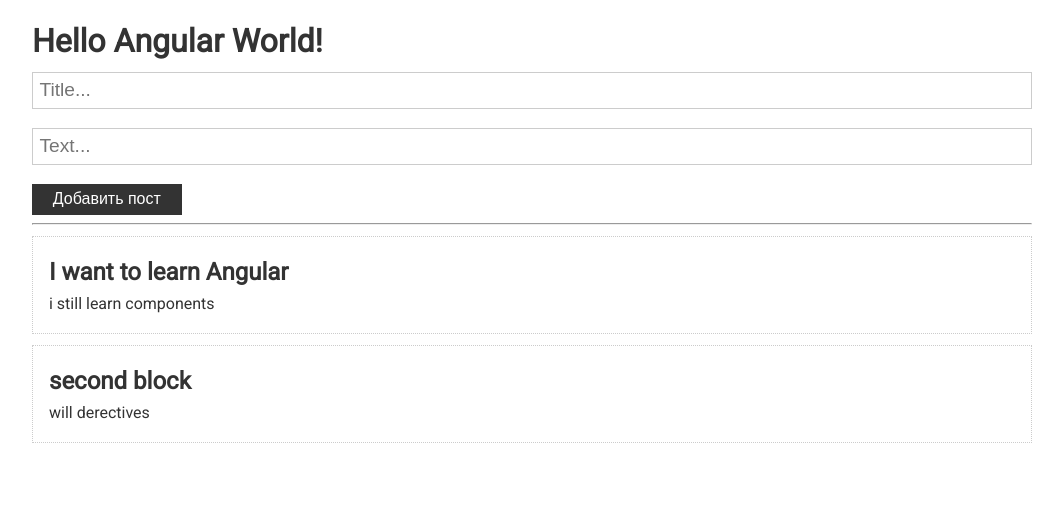
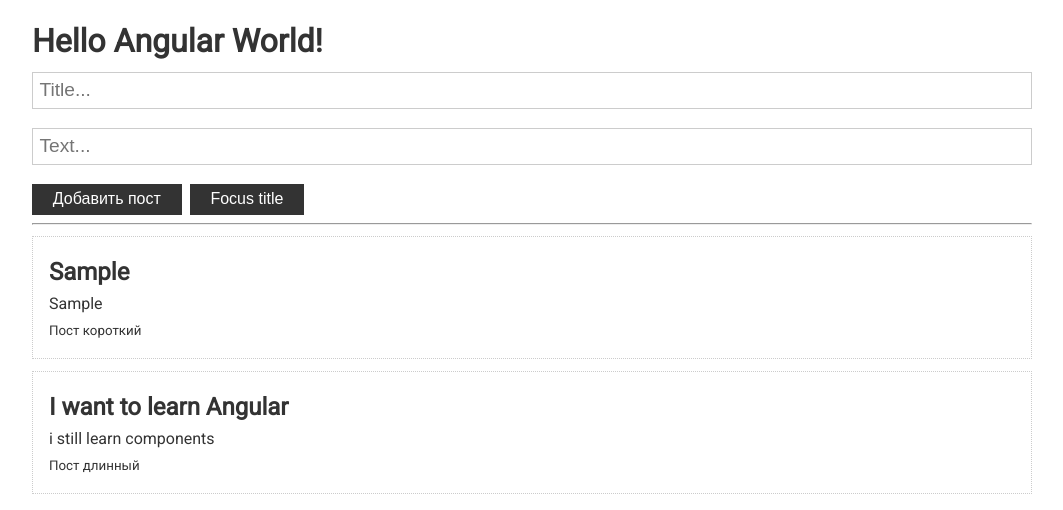
Before and after one commit to www-net/Minin-angular-basics, an Angular app: page / in a window 1280 px wide. Both pictures are taken after typing "Sample", "Sample" into the empty fields and a click on the button "Добавить пост". Shown: the top 510 px of the page, without its empty margins (108-1171 px from the left). Built offline with nearby package versions, Linux system fonts and the light colour scheme.

Commit message:
lifecycle hooks

```diff
--- a/src/app/app.component.html
+++ b/src/app/app.component.html
@@ -1,14 +1,17 @@
 <div class="container">
   <h1>Hello Angular World!</h1>
 
-  <app-post-form>
-    (onAdd)="updatePosts($event)"
-  </app-post-form>
+  <app-post-form (onAdd)="updatePosts($event)"></app-post-form>
 
   <hr>
 
   <app-post *ngFor="let p of posts" [post]="p">
-
+    <div #info>
+      <small *ngIf="p.text.length > 10; else short">Пост длинный</small>
+      <ng-template #short>
+        <small>Пост короткий</small>
+      </ng-template>
+    </div>
   </app-post>
 
 </div>
--- a/src/app/app.component.ts
+++ b/src/app/app.component.ts
@@ -14,12 +14,11 @@ export interface Post {
 export class AppComponent {
   posts: Post[] = [
     {title: 'I want to learn Angular', text: 'i still learn components', id: 1},
-    {title: 'second block', text: 'will derectives', id: 2},
+    // {title: 'second block', text: 'will derectives', id: 2},
   ]
 
   updatePosts(post: Post) {
+    console.log('Post', post)
     this.posts.unshift(post)
-    console.log('Post', post)
   }
-
 }
--- a/src/app/post-form/post-form.component.html
+++ b/src/app/post-form/post-form.component.html
@@ -4,6 +4,7 @@
   class="form-control"
   placeholder="Title..."
   [(ngModel)]="title"
+  #titleInput
 >
 
 <input
@@ -14,4 +15,5 @@
 >
 
 <button class="btn" (click)="addPost()">Добавить пост</button>
+<button class="btn" (click)="focusTitle()">Focus title</button>
 </div>
--- a/src/app/post-form/post-form.component.ts
+++ b/src/app/post-form/post-form.component.ts
@@ -1,4 +1,4 @@
-import { Component, EventEmitter, OnInit, Output } from '@angular/core';
+import { Component, ElementRef, EventEmitter, OnInit, Output, ViewChild } from '@angular/core';
 import { Post } from '../app.component';
 
 
@@ -9,7 +9,10 @@ import { Post } from '../app.component';
 })
 export class PostFormComponent implements OnInit {
 
-  @Output() onAdd: EventEmitter<Post> = new EventEmitter<Post>()
+  @Output()
+  onAdd: EventEmitter<Post> = new EventEmitter<Post>()
+
+@ViewChild('titleInput') inputRef!: ElementRef
 
   title = ''
   text = ''
@@ -25,11 +28,15 @@ export class PostFormComponent implements OnInit {
         title: this.title,
         text: this.text
       }
-
       this.onAdd.emit(post)
 
-      this.  title = this.text = ''
+      this.title = this.text = ''
     }
   }
 
+  focusTitle() {
+    console.log(this.inputRef)
+  this.inputRef.nativeElement.focus()
+  }
+
 }
--- a/src/app/post/post.component.html
+++ b/src/app/post/post.component.html
@@ -1,4 +1,7 @@
 <div class="card">
   <h2>{{post.title}}</h2>
   <p>{{post.text}}</p>
+
+  <ng-content></ng-content>
+
 </div>
--- a/src/app/post/post.component.ts
+++ b/src/app/post/post.component.ts
@@ -1,4 +1,4 @@
-import { Component, Input, OnInit } from '@angular/core';
+import { AfterContentInit, Component, ContentChild, DoCheck, ElementRef, Input, OnChanges, OnInit, SimpleChanges } from '@angular/core';
 import { Post } from '../app.component';
 
 @Component({
@@ -6,14 +6,33 @@ import { Post } from '../app.component';
   templateUrl: './post.component.html',
   styleUrls: ['./post.component.scss']
 })
-export class PostComponent implements OnInit {
+export class PostComponent implements
+  OnInit,
+  OnChanges,
+  DoCheck,
+  AfterContentInit
+{
+
 
   @Input()
   post!: Post;
+  @ContentChild('info', { static: true })
+  infoRef!: ElementRef;
 
-  constructor() { }
+  ngOnChanges(changes: SimpleChanges): void {
+    console.log('ngOnChanges', changes)
+  }
 
   ngOnInit() {
+    console.log('ngOnInit')
+    // console.log(this.infoRef.nativeElement)
   }
 
+  ngDoCheck(): void {
+    console.log('ngDoCheck')
+  }
+
+  ngAfterContentInit(): void {
+    console.log('ngAfterContentInit')
+  }
 }
```
